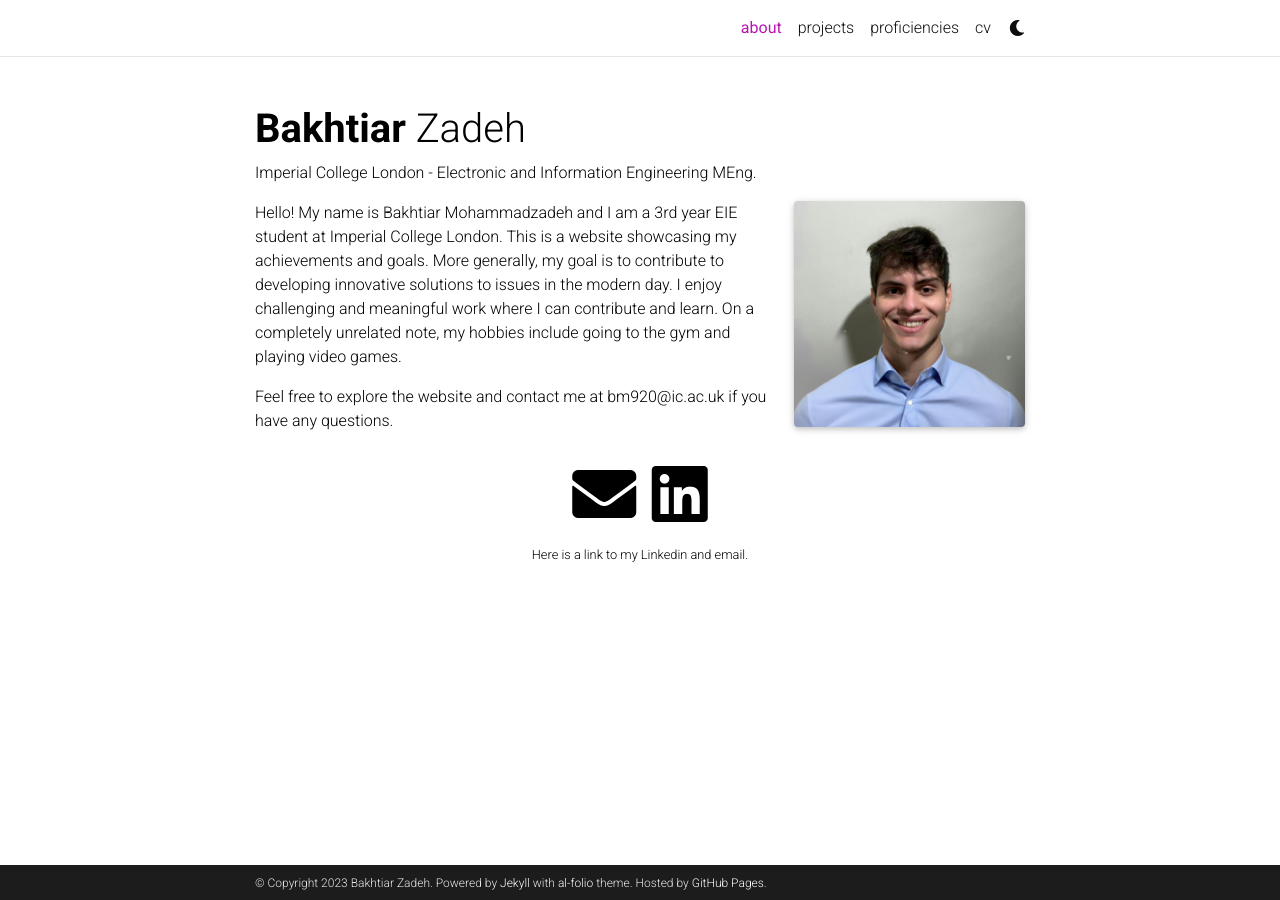
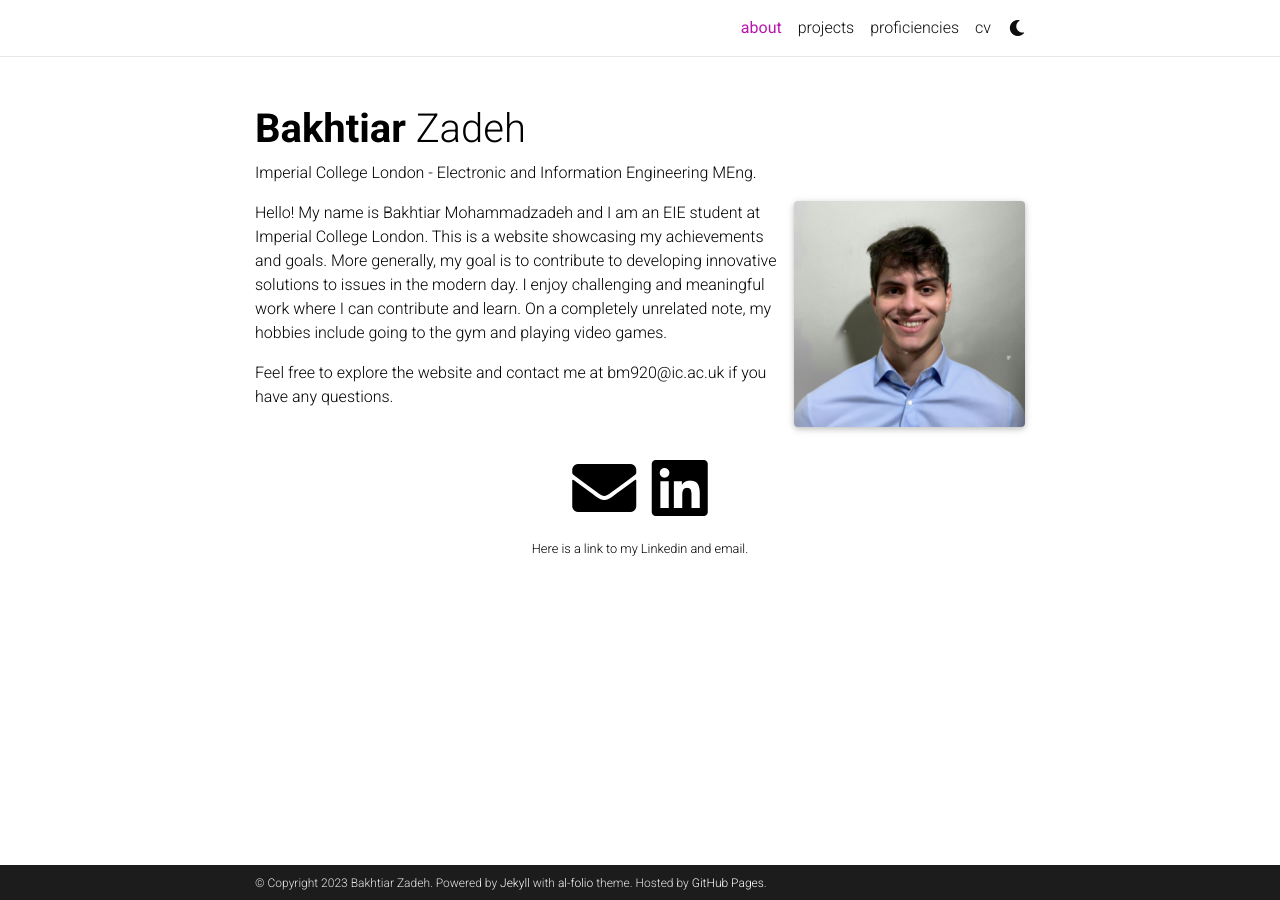
Before and after one commit to bakhtiarZ/bakhtiarZ.github.io, a Jekyll site: the page built from _pages/about.md, in a window 1280 px wide. Built offline with Jekyll 4.4.1, drawn with Linux system fonts in a browser that asks for light colours; full-size pictures stand in for the smaller copies a plugin makes; comment, search, counter and statistics services are not loaded; a style sheet for code colours, icons or effects is not loaded.

Commit message:
Update about.md

```diff
--- a/_pages/about.md
+++ b/_pages/about.md
@@ -16,6 +16,6 @@ latest_posts: false  # includes a list of the newest posts
 selected_papers: false # includes a list of papers marked as "selected={true}"
 social: true  # includes social icons at the bottom of the page
 ---
-Hello! My name is Bakhtiar Mohammadzadeh and I am a 3rd year EIE student at Imperial College London. This is a website showcasing my achievements and goals. More generally, my goal is to contribute to developing innovative solutions to issues in the modern day. I enjoy challenging and meaningful work where I can contribute and learn. On a completely unrelated note, my hobbies include going to the gym and playing video games.
+Hello! My name is Bakhtiar Mohammadzadeh and I am an EIE student at Imperial College London. This is a website showcasing my achievements and goals. More generally, my goal is to contribute to developing innovative solutions to issues in the modern day. I enjoy challenging and meaningful work where I can contribute and learn. On a completely unrelated note, my hobbies include going to the gym and playing video games.
 
 Feel free to explore the website and contact me at bm920@ic.ac.uk if you have any questions.
```
